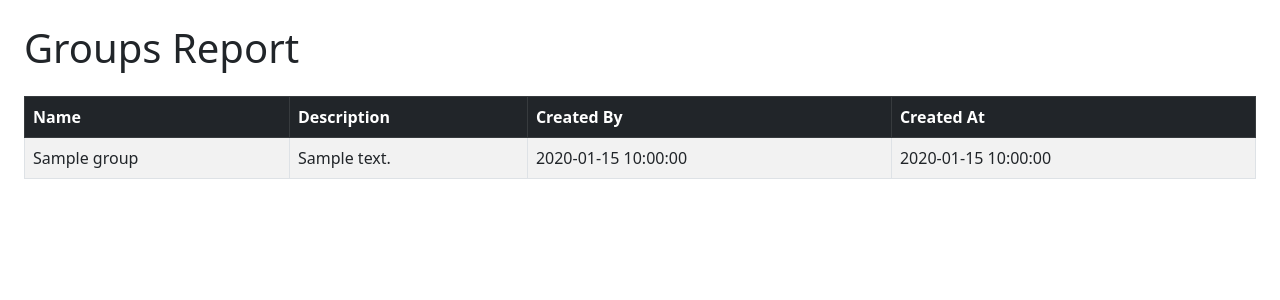
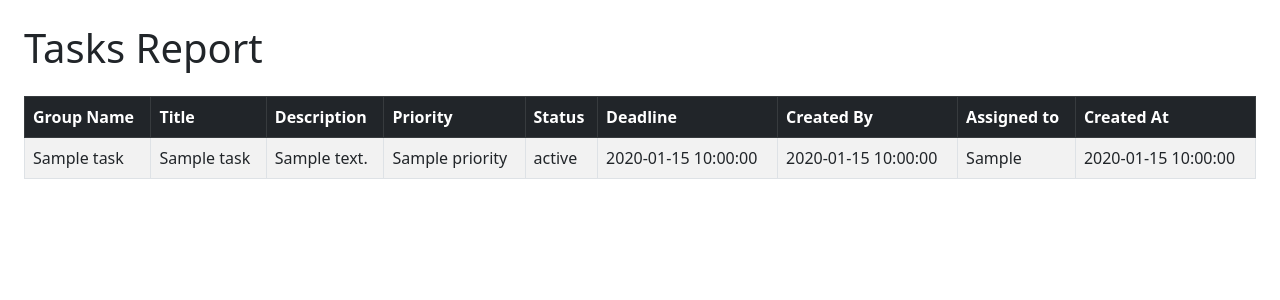
Before and after one commit to NHeadCool/task_manager, a Flask app: template templates/tasks_report.html in a window 1280 px wide. Shown: the top 300 px of the page. Run offline with Flask 3, Linux system fonts and the light colour scheme; the template is opened without the code that fills it: most values are stand-ins (such as "Sample title", 1, 10 or a date in 2020); parts of the project's set-up code (start-up, migrations or seed data) failed here and were passed over; some libraries are stand-ins or nearby versions.

Commit message:
All warks

```diff
--- a/models/group.py
+++ b/models/group.py
@@ -6,7 +6,7 @@ class Group:
         self.name = name
         self.description = description
         self.created_by = created_by  # ObjectId пользователя
-        self.created_at = created_at or get_current_datetime()
+        self.created_at = get_current_datetime()
 
     def to_dict(self):
         return {
--- a/templates/tasks_report.html
+++ b/templates/tasks_report.html
@@ -2,27 +2,37 @@
 <html lang="en">
 <head>
     <meta charset="UTF-8">
-    <title>Groups Report</title>
+    <title>Tasks Report</title>
     <link href="https://cdn.jsdelivr.net/npm/bootstrap@5.3.0/dist/css/bootstrap.min.css" rel="stylesheet">
 </head>
 <body class="p-4">
-    <h1 class="mb-4">Groups Report</h1>
+    <h1 class="mb-4">Tasks Report</h1>
     <table class="table table-striped table-bordered">
         <thead class="table-dark">
             <tr>
-                <th>Name</th>
+                <th>Group Name</th>
+                <th>Title</th>
                 <th>Description</th>
+                <th>Priority</th>
+                <th>Status</th>
+                <th>Deadline</th>
                 <th>Created By</th>
+                <th>Assigned to</th>
                 <th>Created At</th>
             </tr>
         </thead>
         <tbody>
-            {% for group in groups %}
+            {% for task in tasks %}
             <tr>
-                <td>{{ group.name }}</td>
-                <td>{{ group.description }}</td>
-                <td>{{ group.created_by }}</td>
-                <td>{{ group.created_at }}</td>
+                <td>{{ task.group_name }}</td>
+                <td>{{ task.title }}</td>
+                <td>{{ task.description }}</td>
+                <td>{{ task.priority }}</td>
+                <td>{{ task.status }}</td>
+                <td>{{ task.deadline }}</td>
+                <td>{{ task.created_by }}</td>
+                <td>{{ task.assigned_to }}</td>
+                <td>{{ task.created_at }}</td>
             </tr>
             {% endfor %}
         </tbody>
--- a/utils/datetime_utils.py
+++ b/utils/datetime_utils.py
@@ -4,11 +4,9 @@ import requests
 from datetime import datetime
 
 def get_current_datetime():
-    """
-    Получает текущую дату/время через внешний API.
-    Если API недоступно, возвращает локальное время UTC.
-    """
     URL = os.getenv("CURRENT_TIME_API_SERVICE_URI")
+
+
     try:
         response = requests.get(URL, timeout=5)
         response.raise_for_status()
```
Also changed, not shown: routes/reports.py (+9 -0 lines), README.md.
